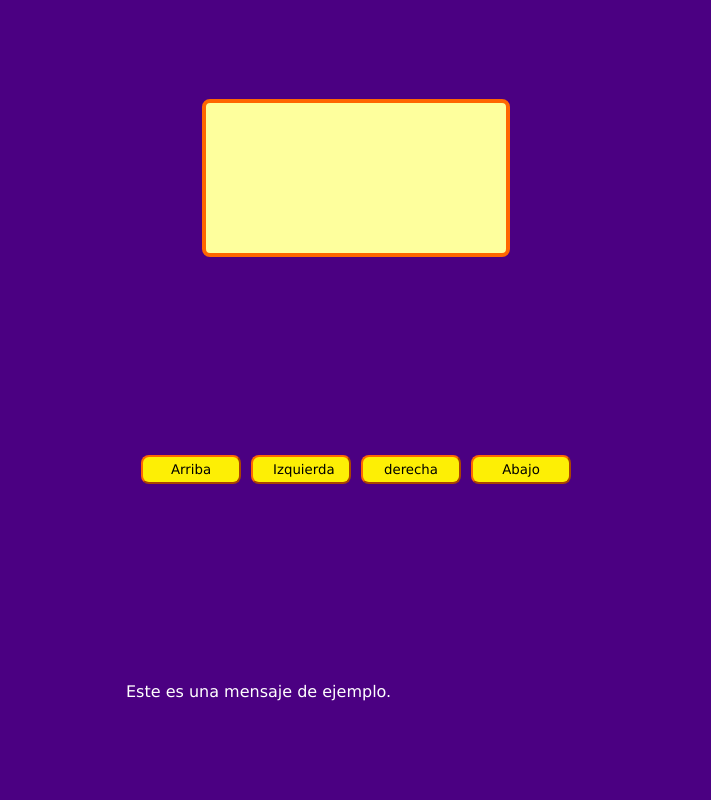
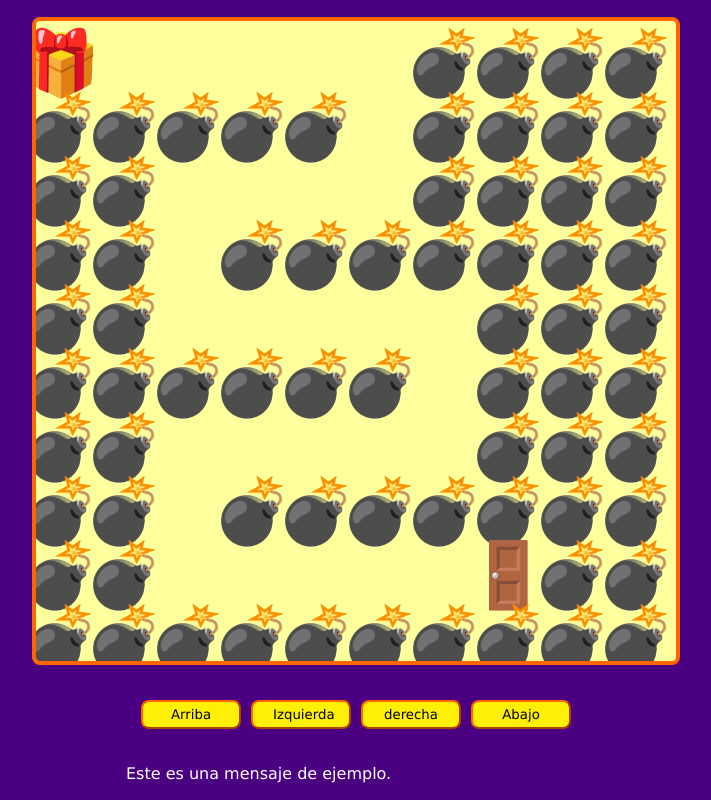
Before and after one commit to DiegoTW/Another-Basic-Game, a plain HTML site: page index.html in a window 1280 px wide. Shown: the whole page, without its empty margins (284-995 px from the left). Drawn offline with Linux system fonts and the light colour scheme.

Commit message:
Arreglo bidimensional y su refactorización

```diff
--- a/game.js
+++ b/game.js
@@ -4,12 +4,11 @@ const game = canvas.getContext('2d');
 let canvasSize;
 let elementSize;
 
-window.addEventListener('load', startGame);
+window.addEventListener('load', setCanvasSize);
 window.addEventListener('resize', setCanvasSize);
 
 
 function setCanvasSize() {
-  canvasSize = canvasSize / 10;
 
   if(window.innerHeight > window.innerWidth) {
     canvasSize = window.innerWidth * 0.8;
@@ -26,10 +25,27 @@ function setCanvasSize() {
 }
 
 function startGame() {
+
   game.font = elementSize + 'px Verdana';
   game.textAlign = 'end';
 
-  for(let i = 1; i <= 10; i++) {
-    game.fillText(emojis['X'], elementSize, elementSize * i);
-  };
+  const map = maps[2];
+  const mapRows = map.trim().split('\n');
+  const mapRowCols = mapRows.map(row => row.trim().split(''));
+
+  mapRowCols.forEach((row, rowI) => {
+    row.forEach((col, colI) => {
+      const emoji = emojis[col];
+      let posX = elementSize * (colI + 1);
+      let posY = elementSize * (rowI + 1);
+      game.fillText(emoji, posX, posY);
+    });
+  });
+
+  // for(let row = 1; row <= 10; row++) {
+  //   for(let col = 1; col <= 10; col++) {
+  //     game.fillText(emojis[mapRowCols[row - 1][col - 1]],
+  //       elementSize * col, elementSize * row);
+  //   }
+  // };
 }
--- a/maps.js
+++ b/maps.js
@@ -1,4 +1,15 @@
-const emojis={'-':' ','O':'🚪','X':'💣','I':'🎁','PLAYER':'💀','BOMB_COLLISION':'🔥','GAME_OVER':'👎','WIN':'🏆',};const maps=[];maps.push(`
+const emojis={
+  '-':' ',
+  'O':'🚪',
+  'X':'💣',
+  'I':'🎁',
+  'PLAYER':'💀',
+  'BOMB_COLLISION':'🔥',
+  'GAME_OVER':'👎',
+  'WIN':'🏆',
+};
+const maps=[];
+maps.push(`
   IXXXXXXXXX
   -XXXXXXXXX
   -XXXXXXXXX
@@ -9,7 +20,8 @@ const emojis={'-':' ','O':'🚪','X':'💣','I':'🎁','PLAYER':'💀','BOMB_COL
   -XXXXXXXXX
   -XXXXXXXXX
   OXXXXXXXXX
-`);maps.push(`
+`);
+maps.push(`
   O--XXXXXXX
   X--XXXXXXX
   XX----XXXX
@@ -20,7 +32,8 @@ const emojis={'-':' ','O':'🚪','X':'💣','I':'🎁','PLAYER':'💀','BOMB_COL
   XX--XXX-XX
   XXXX---IXX
   XXXXXXXXXX
-  `);maps.push(`
+`);
+maps.push(`
   I-----XXXX
   XXXXX-XXXX
   XX----XXXX
@@ -32,3 +45,15 @@ const emojis={'-':' ','O':'🚪','X':'💣','I':'🎁','PLAYER':'💀','BOMB_COL
   XX-----OXX
   XXXXXXXXXX
 `);
+maps.push(`
+  O------XXX
+  XXXXXX--XX
+  XX-XX---XX
+  X--XX-XXXX
+  X------XXX
+  X-XXXX-XXX
+  X--XXX---X
+  XX---XXX-X
+  XXXX---IXX
+  XXXXXXXXXX
+`);
```
Also changed, not shown: styles.css (+13 -9 lines).
